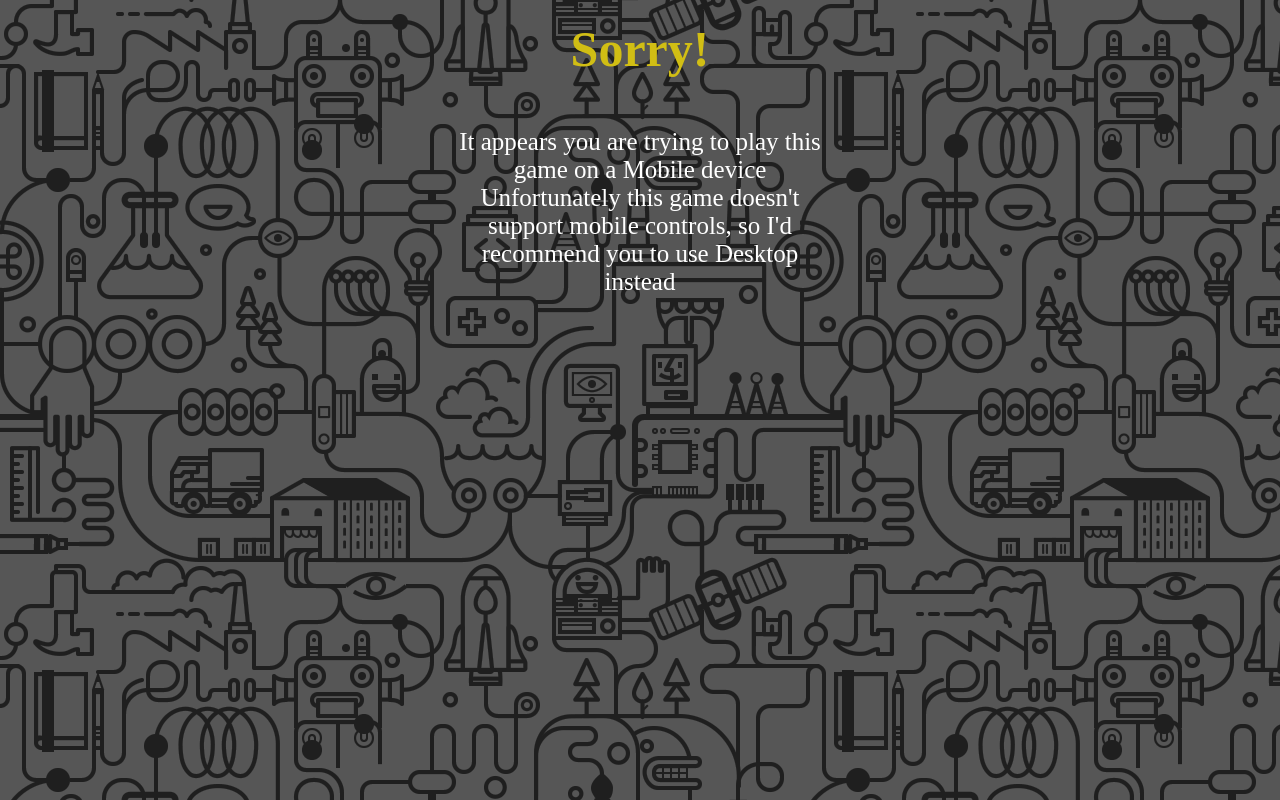
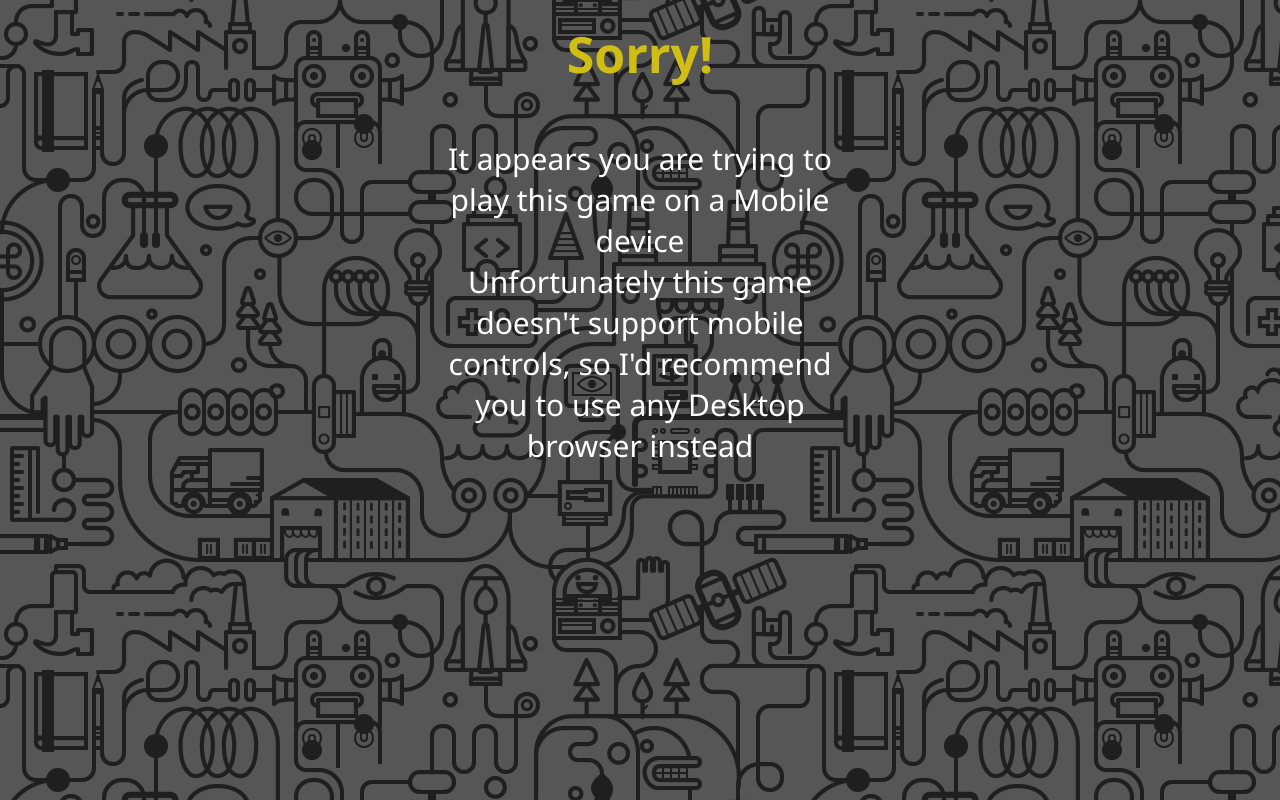
Before and after one commit to Nibelar/SpaceShoot, a plain HTML site: page sorry.html in a window 1280 px wide. Drawn offline with Linux system fonts and the light colour scheme.

Commit message:
fix-text

```diff
--- a/sorry.html
+++ b/sorry.html
@@ -9,20 +9,22 @@
         font-size: 50px;
         margin-top: 20px;
         color: #d1be14;
+        font-family:'Segoe UI', Tahoma, Geneva, Verdana, sans-serif
     }
     p {
         margin-top: 50px;
-        font-size: 25px;
+        font-size: 30px;
         text-align: center;
         color: white;
         width: 30%;
         margin-left: auto;
         margin-right: auto;
+        font-family:'Segoe UI', Tahoma, Geneva, Verdana, sans-serif
     }
 </style>
 
 <body>
     <h1>Sorry!</h1>
     <p>It appears you are trying to play this game on a Mobile device<br>
-    Unfortunately this game doesn't support mobile controls, so I'd recommend you to use Desktop instead</p>
+    Unfortunately this game doesn't support mobile controls, so I'd recommend you to use any Desktop browser instead</p>
 </body>
```
